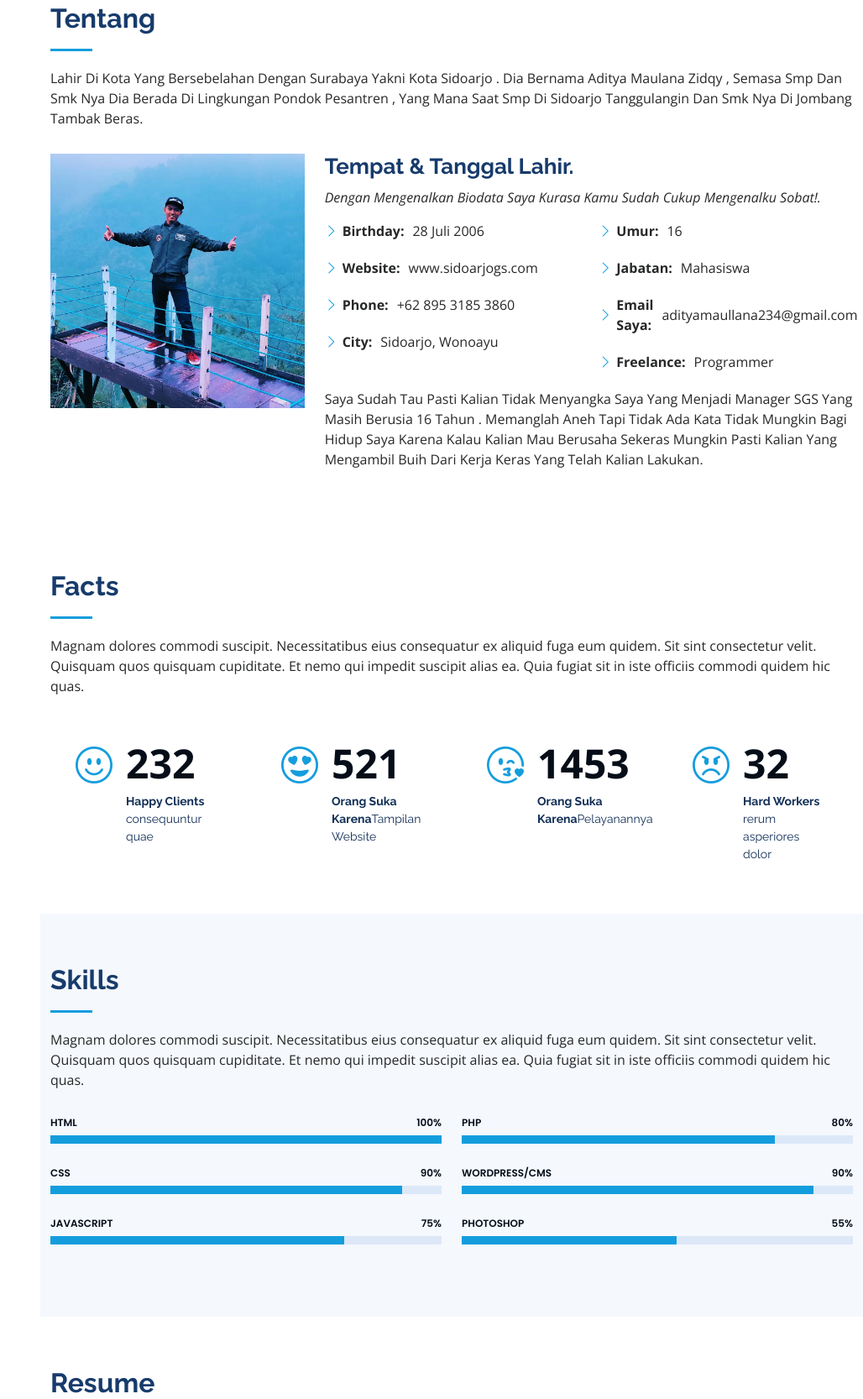
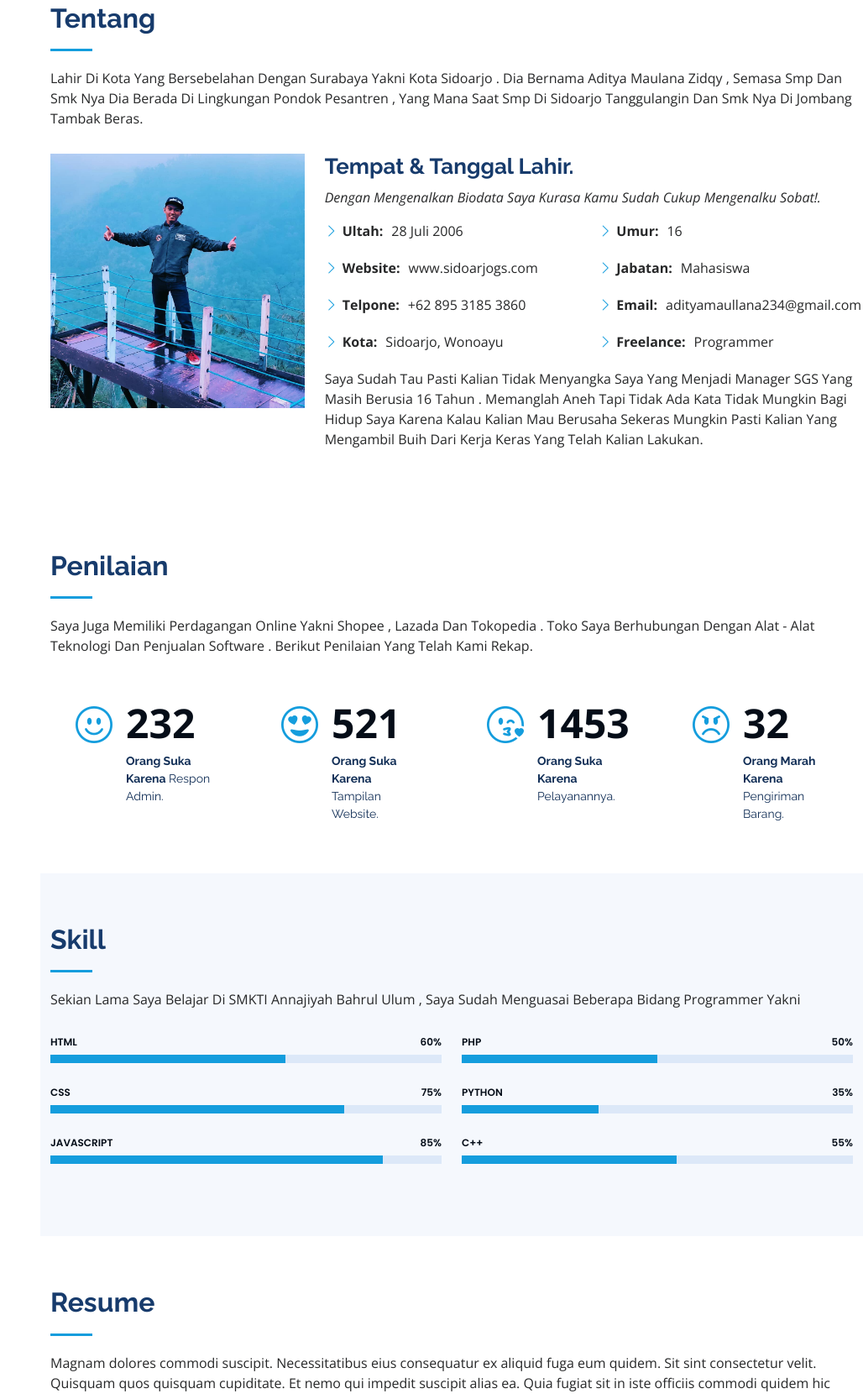
Before and after one commit to adityamaulanazidqy/Perkenalan-Aditya-Maulana-Zidqy, a plain HTML site: page index.html in a window 1280 px wide. Shown: the part 857-2523 px from the top of the page at 84% size, without its empty margins (252-1280 px from the left). Drawn offline with nearby package versions, Linux system fonts and the light colour scheme.

Commit message:
Perbaikan Pada Penilaian Dan Skill

```diff
--- a/index.html
+++ b/index.html
@@ -106,17 +106,17 @@
             <div class="row">
               <div class="col-lg-6">
                 <ul>
-                  <li><i class="bi bi-chevron-right"></i> <strong>Birthday:</strong> <span>28 Juli 2006</span></li>
+                  <li><i class="bi bi-chevron-right"></i> <strong>Ultah:</strong> <span>28 Juli 2006</span></li>
                   <li><i class="bi bi-chevron-right"></i> <strong>Website:</strong> <span>www.sidoarjogs.com</span></li>
-                  <li><i class="bi bi-chevron-right"></i> <strong>Phone:</strong> <span>+62 895 3185 3860</span></li>
-                  <li><i class="bi bi-chevron-right"></i> <strong>City:</strong> <span>Sidoarjo, Wonoayu</span></li>
+                  <li><i class="bi bi-chevron-right"></i> <strong>Telpone:</strong> <span>+62 895 3185 3860</span></li>
+                  <li><i class="bi bi-chevron-right"></i> <strong>Kota:</strong> <span>Sidoarjo, Wonoayu</span></li>
                 </ul>
               </div>
               <div class="col-lg-6">
                 <ul>
                   <li><i class="bi bi-chevron-right"></i> <strong>Umur:</strong> <span>16</span></li>
                   <li><i class="bi bi-chevron-right"></i> <strong>Jabatan:</strong> <span>Mahasiswa</span></li>
-                  <li><i class="bi bi-chevron-right"></i> <strong>Email Saya:</strong>
+                  <li><i class="bi bi-chevron-right"></i> <strong>Email:</strong>
                     <span>adityamaullana234@gmail.com</span>
                   </li>
                   <li><i class="bi bi-chevron-right"></i> <strong>Freelance:</strong> <span>Programmer</span></li>
@@ -139,10 +139,9 @@
       <div class="container">
 
         <div class="section-title">
-          <h2>Facts</h2>
-          <p>Magnam dolores commodi suscipit. Necessitatibus eius consequatur ex aliquid fuga eum quidem. Sit sint
-            consectetur velit. Quisquam quos quisquam cupiditate. Et nemo qui impedit suscipit alias ea. Quia fugiat sit
-            in iste officiis commodi quidem hic quas.</p>
+          <h2>Penilaian</h2>
+          <p>Saya Juga Memiliki Perdagangan Online Yakni Shopee , Lazada Dan Tokopedia . Toko Saya Berhubungan Dengan
+            Alat - Alat Teknologi Dan Penjualan Software . Berikut Penilaian Yang Telah Kami Rekap.</p>
         </div>
 
         <div class="row no-gutters">
@@ -152,7 +151,7 @@
               <i class="bi bi-emoji-smile"></i>
               <span data-purecounter-start="0" data-purecounter-end="232" data-purecounter-duration="1"
                 class="purecounter"></span>
-              <p><strong>Happy Clients</strong> consequuntur quae</p>
+              <p><strong>Orang Suka Karena</strong> Respon Admin.</p>
             </div>
           </div>
 
@@ -161,7 +160,7 @@
               <i class="bi bi-emoji-heart-eyes"></i>
               <span data-purecounter-start="0" data-purecounter-end="521" data-purecounter-duration="1"
                 class="purecounter"></span>
-              <p><strong>Orang Suka Karena</strong>Tampilan Website</p>
+              <p><strong>Orang Suka Karena</strong> Tampilan Website.</p>
             </div>
           </div>
 
@@ -170,7 +169,7 @@
               <i class="bi bi-emoji-kiss"></i>
               <span data-purecounter-start="0" data-purecounter-end="1453" data-purecounter-duration="1"
                 class="purecounter"></span>
-              <p><strong>Orang Suka Karena</strong>Pelayanannya</p>
+              <p><strong>Orang Suka Karena</strong> Pelayanannya.</p>
             </div>
           </div>
 
@@ -179,7 +178,7 @@
               <i class="bi bi-emoji-angry"></i>
               <span data-purecounter-start="0" data-purecounter-end="32" data-purecounter-duration="1"
                 class="purecounter"></span>
-              <p><strong>Hard Workers</strong> rerum asperiores dolor</p>
+              <p><strong>Orang Marah Karena</strong> Pengiriman Barang.</p>
             </div>
           </div>
 
@@ -193,10 +192,9 @@
       <div class="container">
 
         <div class="section-title">
-          <h2>Skills</h2>
-          <p>Magnam dolores commodi suscipit. Necessitatibus eius consequatur ex aliquid fuga eum quidem. Sit sint
-            consectetur velit. Quisquam quos quisquam cupiditate. Et nemo qui impedit suscipit alias ea. Quia fugiat sit
-            in iste officiis commodi quidem hic quas.</p>
+          <h2>Skill</h2>
+          <p>Sekian Lama Saya Belajar Di SMKTI Annajiyah Bahrul Ulum , Saya Sudah Menguasai Beberapa Bidang Programmer
+            Yakni</p>
         </div>
 
         <div class="row skills-content">
@@ -204,25 +202,25 @@
           <div class="col-lg-6" data-aos="fade-up">
 
             <div class="progress">
-              <span class="skill">HTML <i class="val">100%</i></span>
+              <span class="skill">HTML <i class="val">60%</i></span>
               <div class="progress-bar-wrap">
-                <div class="progress-bar" role="progressbar" aria-valuenow="100" aria-valuemin="0" aria-valuemax="100">
+                <div class="progress-bar" role="progressbar" aria-valuenow="60" aria-valuemin="0" aria-valuemax="100">
                 </div>
               </div>
             </div>
 
             <div class="progress">
-              <span class="skill">CSS <i class="val">90%</i></span>
+              <span class="skill">CSS <i class="val">75%</i></span>
               <div class="progress-bar-wrap">
-                <div class="progress-bar" role="progressbar" aria-valuenow="90" aria-valuemin="0" aria-valuemax="100">
+                <div class="progress-bar" role="progressbar" aria-valuenow="75" aria-valuemin="0" aria-valuemax="100">
                 </div>
               </div>
             </div>
 
             <div class="progress">
-              <span class="skill">JavaScript <i class="val">75%</i></span>
+              <span class="skill">JavaScript <i class="val">85%</i></span>
               <div class="progress-bar-wrap">
-                <div class="progress-bar" role="progressbar" aria-valuenow="75" aria-valuemin="0" aria-valuemax="100">
+                <div class="progress-bar" role="progressbar" aria-valuenow="85" aria-valuemin="0" aria-valuemax="100">
                 </div>
               </div>
             </div>
@@ -232,23 +230,23 @@
           <div class="col-lg-6" data-aos="fade-up" data-aos-delay="100">
 
             <div class="progress">
-              <span class="skill">PHP <i class="val">80%</i></span>
+              <span class="skill">PHP <i class="val">50%</i></span>
               <div class="progress-bar-wrap">
-                <div class="progress-bar" role="progressbar" aria-valuenow="80" aria-valuemin="0" aria-valuemax="100">
+                <div class="progress-bar" role="progressbar" aria-valuenow="50" aria-valuemin="0" aria-valuemax="100">
                 </div>
               </div>
             </div>
 
             <div class="progress">
-              <span class="skill">WordPress/CMS <i class="val">90%</i></span>
+              <span class="skill">Python <i class="val">35%</i></span>
               <div class="progress-bar-wrap">
-                <div class="progress-bar" role="progressbar" aria-valuenow="90" aria-valuemin="0" aria-valuemax="100">
+                <div class="progress-bar" role="progressbar" aria-valuenow="35" aria-valuemin="0" aria-valuemax="100">
                 </div>
               </div>
             </div>
 
             <div class="progress">
-              <span class="skill">Photoshop <i class="val">55%</i></span>
+              <span class="skill">C++ <i class="val">55%</i></span>
               <div class="progress-bar-wrap">
                 <div class="progress-bar" role="progressbar" aria-valuenow="55" aria-valuemin="0" aria-valuemax="100">
                 </div>
```
